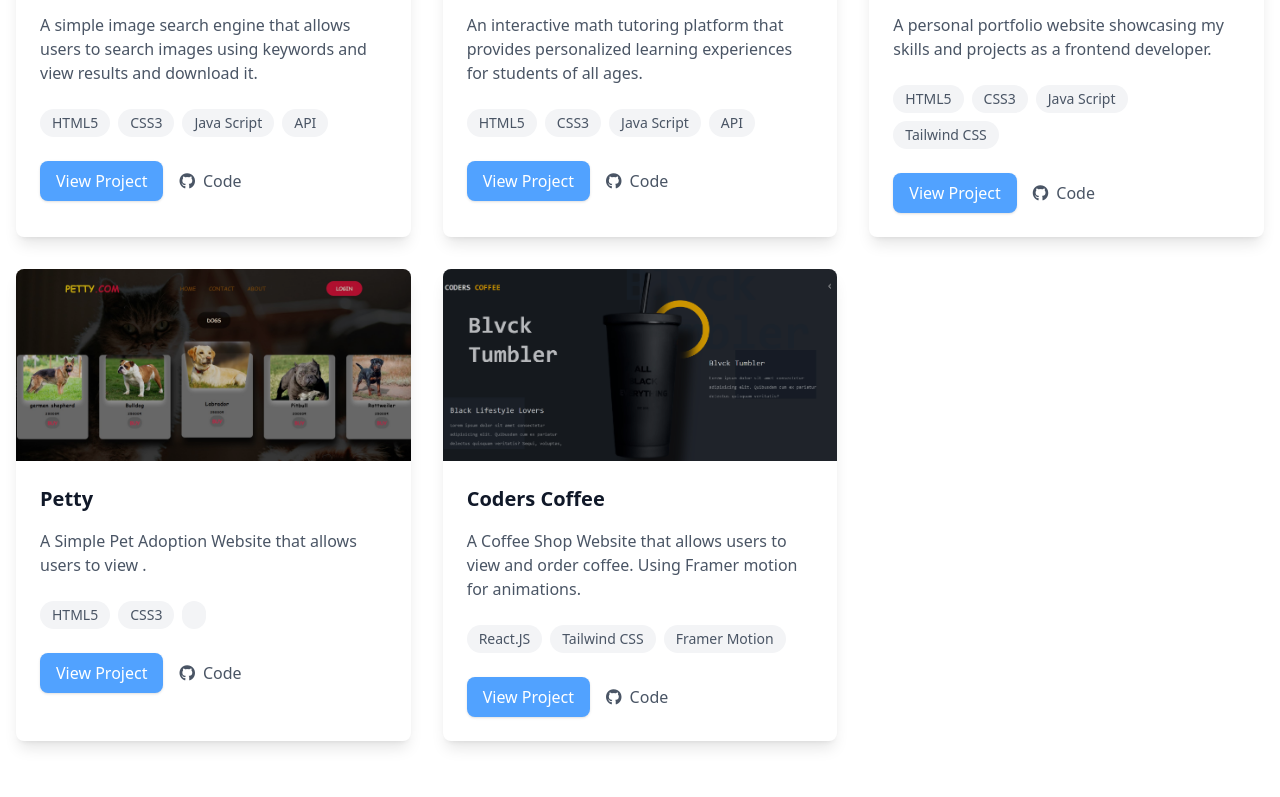
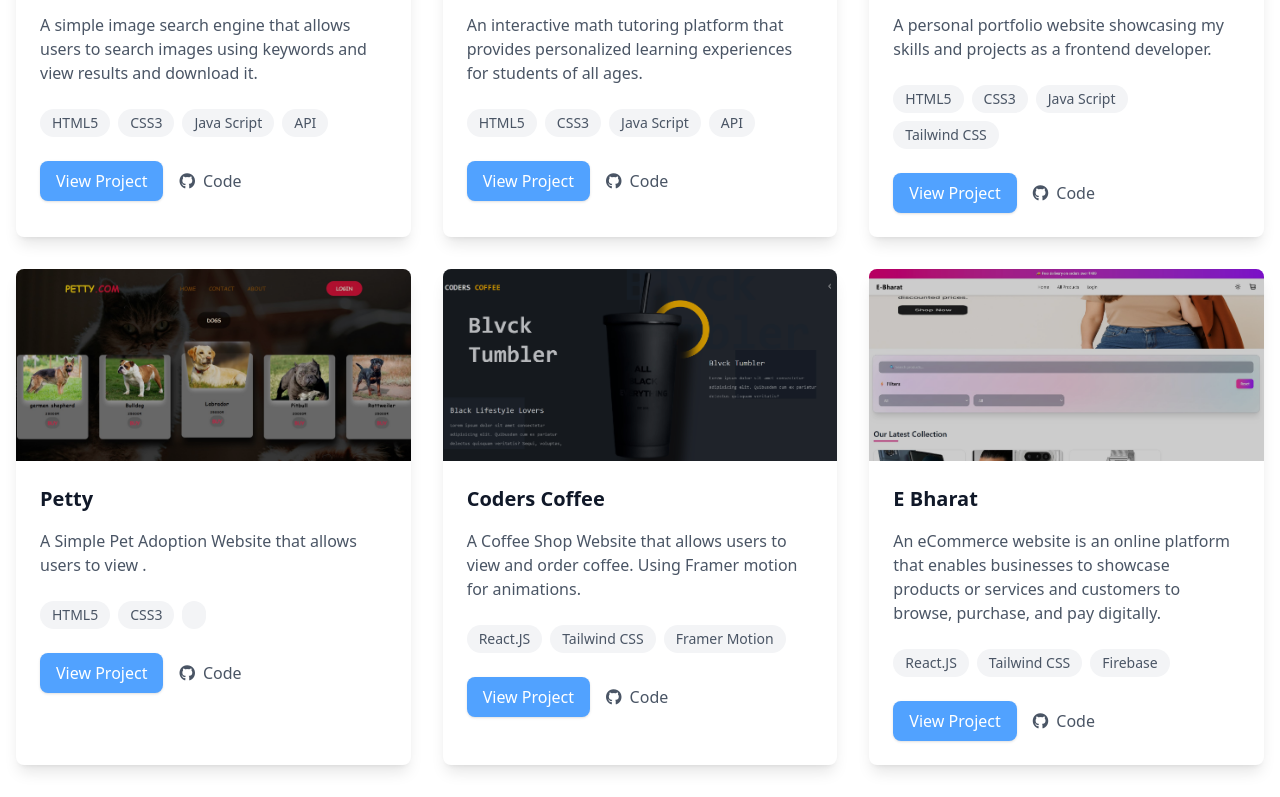
Before and after one commit to Dheerajgupta9520/Portfolio, a website: page index.html in a window 1280 px wide. Shown: the part 3317-4114 px from the top of the page. Drawn offline with Linux system fonts and the light colour scheme.

Commit message:
Project Add

```diff
--- a/index.html
+++ b/index.html
@@ -674,7 +674,7 @@
                 </span>
                 <span
                   class="px-3 py-1 bg-gray-100 dark:bg-gray-700 text-gray-600 dark:text-gray-400 rounded-full text-sm"
-                  >
+                >
                 </span>
               </div>
               <div class="flex gap-4">
@@ -735,6 +735,56 @@
                 >
                 <a
                   href="https://github.com/Dheerajgupta9520/Coders-Coffee"
+                  target="_blank"
+                  class="flex items-center text-gray-600 dark:text-gray-400 hover:text-blue-400 dark:hover:text-blue-500"
+                >
+                  <i class="fa-brands fa-github mr-2"></i>Code
+                </a>
+              </div>
+            </div>
+          </div>
+          <!-- project card 6 -->
+          <div
+            class="bg-white dark:bg-gray-700 rounded-lg shadow-lg overflow-hidden hover:shadow-xl transition-all duration-300 transform hover:-translate-y-1"
+          >
+            <div class="h-48 relative">
+              <img
+                src="Ecommerce.jpg"
+                alt=""
+                class="w-full h-full object-cover"
+              />
+              <div class="absolute inset-0 bg-black/20"></div>
+            </div>
+            <div class="p-6">
+              <h3 class="text-xl font-bold mb-4">E Bharat</h3>
+              <p class="text-gray-600 dark:text-gray-400 mb-4 h-20">
+                An eCommerce website is an online platform that enables
+                businesses to showcase products or services and customers to
+                browse, purchase, and pay digitally.
+              </p>
+              <div class="flex flex-wrap gap-2 my-6">
+                <span
+                  class="px-3 py-1 bg-gray-100 dark:bg-gray-700 text-gray-600 dark:text-gray-400 rounded-full text-sm"
+                  >React.JS
+                </span>
+                <span
+                  class="px-3 py-1 bg-gray-100 dark:bg-gray-700 text-gray-600 dark:text-gray-400 rounded-full text-sm"
+                  >Tailwind CSS
+                </span>
+                <span
+                  class="px-3 py-1 bg-gray-100 dark:bg-gray-700 text-gray-600 dark:text-gray-400 rounded-full text-sm"
+                  >Firebase
+                </span>
+              </div>
+              <div class="flex gap-4">
+                <a
+                  href="https://ecommerce-sable-five-27.vercel.app/"
+                  target="_blank"
+                  class="px-4 py-2 bg-blue-400 text-white rounded-lg shadow hover:bg-blue-500 transition-all duration-300"
+                  >View Project</a
+                >
+                <a
+                  href="https://github.com/Dheerajgupta9520/Ecommerce"
                   target="_blank"
                   class="flex items-center text-gray-600 dark:text-gray-400 hover:text-blue-400 dark:hover:text-blue-500"
                 >
```
Also changed, not shown: Ecommerce.jpg (added).
